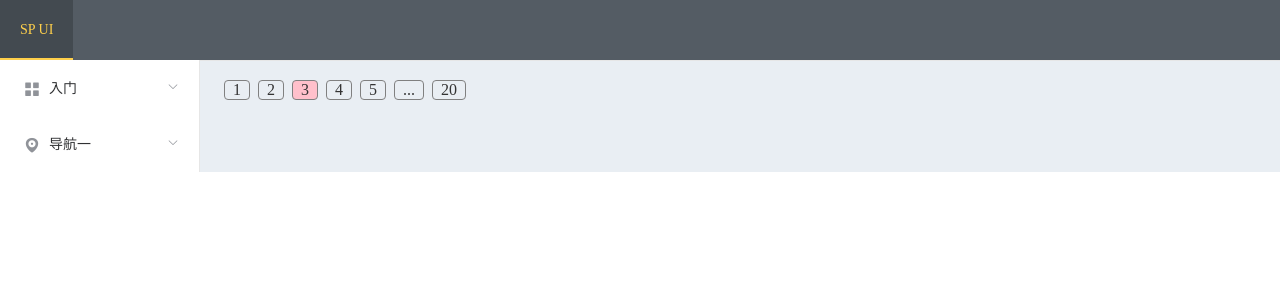
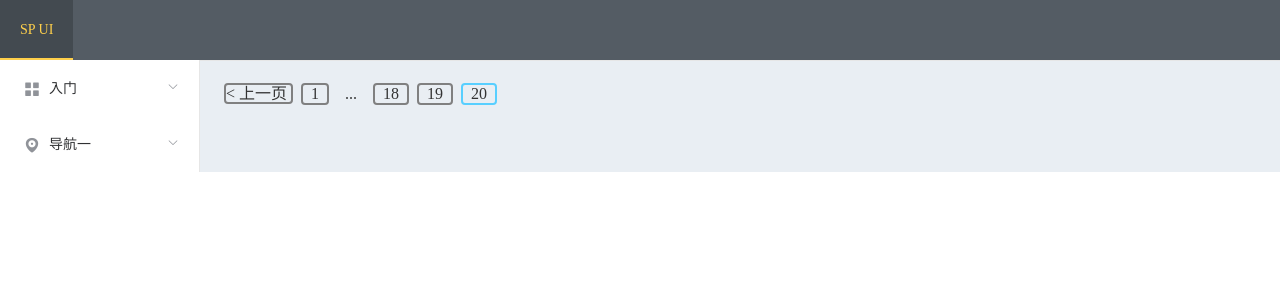
Before and after one commit to Jimmy-22/sp-ui, a Vue app: page /#/pager in a window 1280 px wide. Shown: the top 300 px of the page. Built offline with nearby package versions, Linux system fonts and the light colour scheme.

Commit message:
pager样式

```diff
--- a/src/App.vue
+++ b/src/App.vue
@@ -45,7 +45,7 @@
               <el-menu-item index="2-3">Collapse组件</el-menu-item>
             </router-link>
             <router-link to="/pager">
-              <el-menu-item index="2-3">Pager组件</el-menu-item>
+              <el-menu-item index="2-4">Pager组件</el-menu-item>
             </router-link>
           </el-submenu>
         </el-menu>
--- a/src/components/pager/index.vue
+++ b/src/components/pager/index.vue
@@ -1,11 +1,15 @@
 <template>
   <div class="pager">
+    <span class="left" :class="{ disabled: current === 1 }"> < 上一页 </span>
     <span
       v-for="page in pages"
       class="pager-item"
-      :class="{ active: page === current }"
+      :class="{ active: page === current, points: page === '...' }"
     >
       {{ page }}
+    </span>
+    <span class="right" :class="{ disabled: current === total }">
+      下一页 >
     </span>
   </div>
 </template>
@@ -38,13 +42,19 @@ export default {
         this.current - 1,
         this.current - 2
       ].sort((a, b) => a - b)
-    ).reduce((prev, current, index, array) => {
+    )
+      .reduce((prev, current, index, array) => {
         prev.push(current)
         array[index + 1] !== undefined &&
           array[index + 1] - array[index] > 1 &&
           prev.push('...')
         return prev
       }, [])
+      .filter((item) => {
+        if ((item > 0 && item <= this.total) || item === '...') {
+          return item
+        }
+      })
     return {
       pages
     }
@@ -64,7 +74,7 @@ function unique(array) {
 <style lang="scss" scoped>
 .pager {
   &-item {
-    border: 1px solid grey;
+    border: 2px solid grey;
     padding: 0 8px;
     margin: 0 4px;
     border-radius: 4px;
@@ -74,11 +84,28 @@ function unique(array) {
     cursor: pointer;
     &.active,
     &:hover {
-      background-color: pink;
+      border-color: #58cfff;
     }
     &.active {
       cursor: default;
     }
+    &.points {
+      border: none;
     }
   }
+}
+.left,
+.right {
+  &.disabled {
+    display: none;
+  }
+  border: 2px solid grey;
+  border-radius: 4px;
+  margin: 0 4px;
+  cursor: pointer;
+}
+.left:hover,
+.right:hover {
+  border-color: #58cfff;
+}
 </style>
--- a/src/views/Pager.vue
+++ b/src/views/Pager.vue
@@ -1,6 +1,6 @@
 <template>
   <div>
-    <sp-pager :total="20" :current="3"></sp-pager>
+    <sp-pager :total="20" :current="20"></sp-pager>
   </div>
 </template>
 
```
Lines whose indentation alone changed are shown as unchanged.
